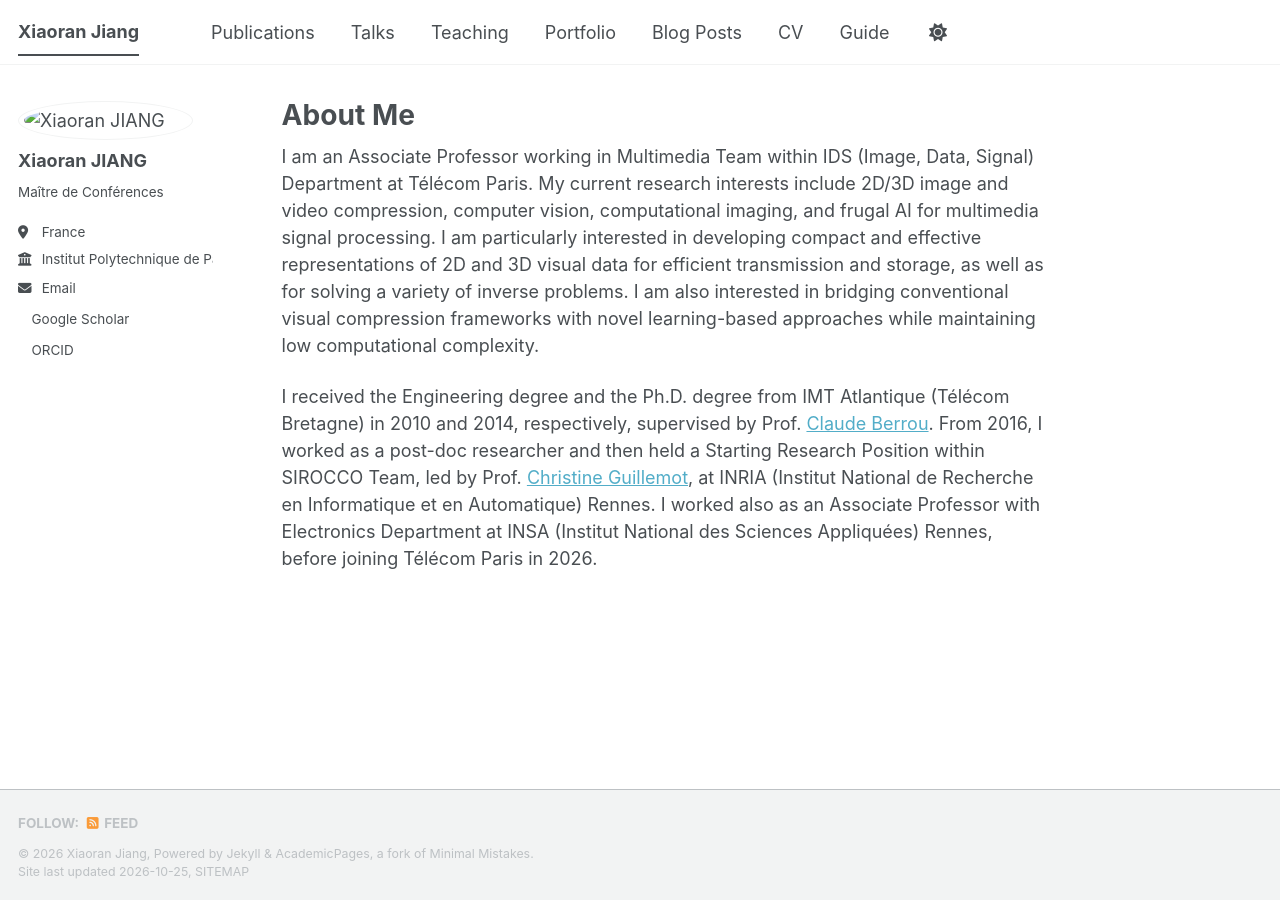
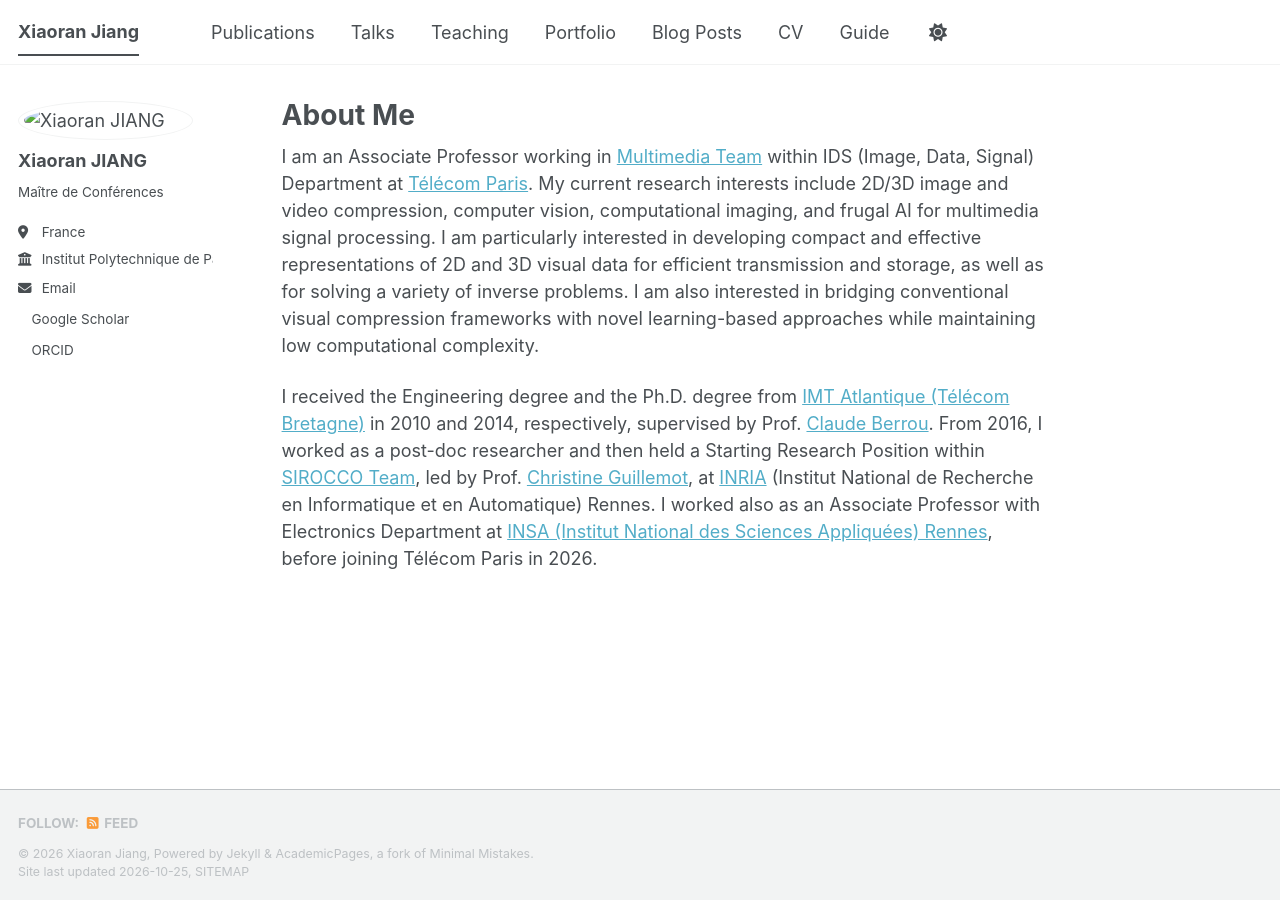
Before and after one commit to xiaoranjiang/xiaoranjiang.github.io, a Jekyll site: the page built from _pages/about.md, in a window 1280 px wide. Built offline with Jekyll 4.4.1, drawn with Linux system fonts in a browser that asks for light colours; a style sheet for code colours, icons or effects is not loaded; part of the change alters nothing that is shown.

```diff
--- a/_pages/about.md
+++ b/_pages/about.md
@@ -7,10 +7,10 @@ redirect_from:
   - /about.html
 ---
 
-I am an Associate Professor working in Multimedia Team within IDS (Image, Data, Signal) Department at Télécom Paris.
+I am an Associate Professor working in [Multimedia Team](https://mm.telecom-paris.fr/) within IDS (Image, Data, Signal) Department at [Télécom Paris](https://www.telecom-paris.fr).
 My current research interests include 2D/3D image and video compression, computer vision, computational imaging, and frugal AI for multimedia signal processing. I am particularly interested in developing compact and effective representations of 2D and 3D visual data for efficient transmission and storage, as well as for solving a variety of inverse problems. I am also interested in bridging conventional visual compression frameworks with novel learning-based approaches while maintaining low computational complexity.
 
-I received the Engineering degree and the Ph.D. degree from IMT Atlantique (Télécom Bretagne) in 2010 and 2014, respectively, supervised by Prof. [Claude Berrou](https://fr.wikipedia.org/wiki/Claude_Berrou). From 2016, I worked as a post-doc researcher and then held a Starting Research Position within SIROCCO Team, led by Prof. [Christine Guillemot](https://people.rennes.inria.fr/Christine.Guillemot/), at INRIA (Institut National de Recherche en Informatique et en Automatique) Rennes. I worked also as an Associate Professor with Electronics Department at INSA (Institut National des Sciences Appliquées) Rennes, before joining Télécom Paris in 2026.
+I received the Engineering degree and the Ph.D. degree from [IMT Atlantique (Télécom Bretagne)](https://www.imt-atlantique.fr/) in 2010 and 2014, respectively, supervised by Prof. [Claude Berrou](https://fr.wikipedia.org/wiki/Claude_Berrou). From 2016, I worked as a post-doc researcher and then held a Starting Research Position within [SIROCCO Team](https://team.inria.fr/sirocco/fr/), led by Prof. [Christine Guillemot](https://people.rennes.inria.fr/Christine.Guillemot/), at [INRIA](https://www.inria.fr/en) (Institut National de Recherche en Informatique et en Automatique) Rennes. I worked also as an Associate Professor with Electronics Department at [INSA (Institut National des Sciences Appliquées) Rennes](https://www.insa-rennes.fr/), before joining Télécom Paris in 2026.
 
 
 <!--
```
